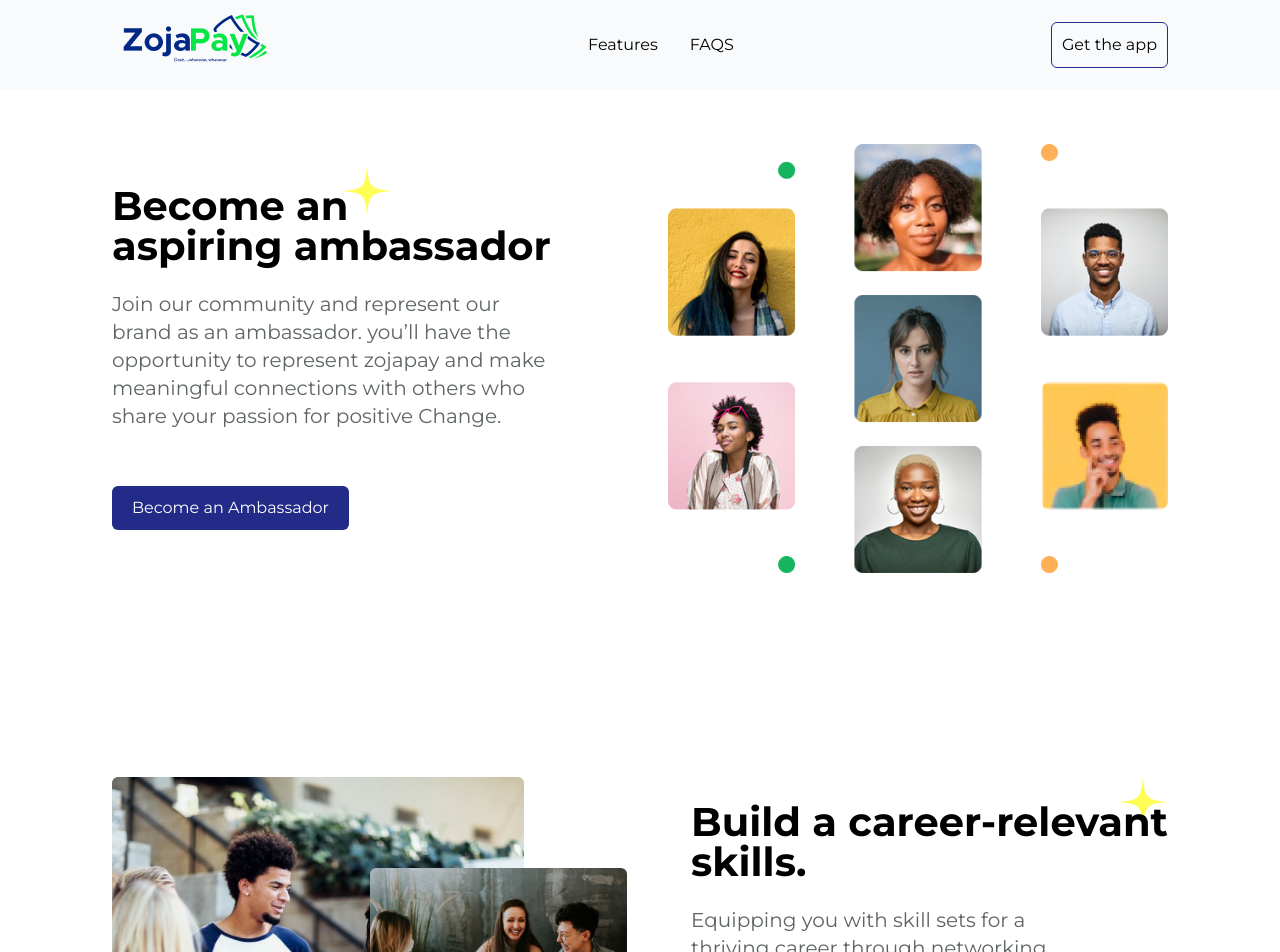
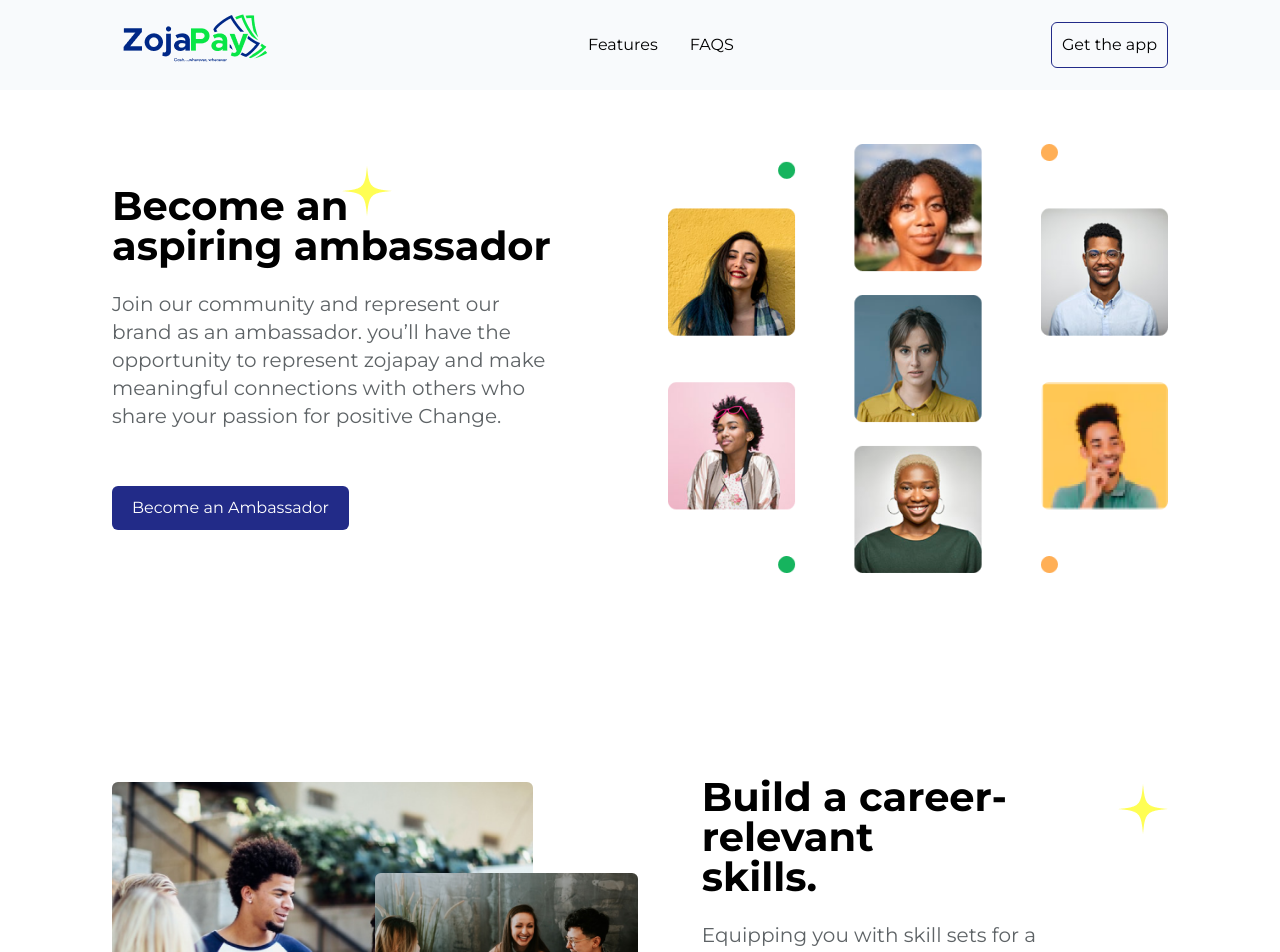
Before and after one commit to Zojatech/Ambassador, a React (Vite) app: page / in a window 1280 px wide. Shown: the top 952 px of the page. Built offline with nearby package versions, Linux system fonts and the light colour scheme.

Commit message:
resolve all vector bugs

```diff
--- a/package.json
+++ b/package.json
@@ -21,6 +21,7 @@
     "@vitejs/plugin-react": "^3.1.0",
     "autoprefixer": "^10.4.14",
     "postcss": "^8.4.21",
+    "prettier-plugin-tailwindcss": "^0.2.7",
     "tailwindcss": "^3.3.1",
     "vite": "^4.2.0"
   }
--- a/src/components/Develop/index.jsx
+++ b/src/components/Develop/index.jsx
@@ -2,6 +2,8 @@ import React from 'react';
 import People1 from '@/assets/friends-gisting.png';
 import People2 from '@/assets/study-group.png';
 import Button from '@/components/Button';
+import Star from '@/assets/images/star.png';
+
 
 const Develop = () => {
   return (
@@ -20,8 +22,8 @@ const Develop = () => {
 
         {/* Title and Description */}
         <div class='relative flex flex-col justify-center md:w-1/2 lg:w-[47%]'>
-        <div className='before:absolute before:content-star before:z-[-1] before:right-0 before:top-[-20%] lg:before:top-[0%]'></div>
-          <h2 className='text-2xl md:text-3xl lg:text-[2.5rem] lg:leading-10 font-bold mb-4 lg:mb-6 whitespace-nowrap'>
+        <div className='absolute content-star z-[-1] right-0 top-[-20%] lg:top-[-10%] xl:top-[2%]'><img src={Star} alt='star vector'/></div>
+          <h2 className='text-2xl md:text-3xl xl:text-[2.5rem] lg:leading-10 font-bold mb-4 lg:mb-6 '>
             Build a career-relevant <br />
             skills.
           </h2>
--- a/src/components/Hero/index.jsx
+++ b/src/components/Hero/index.jsx
@@ -1,5 +1,6 @@
 import React from 'react';
 import Ambassadors from '@/assets/people.png';
+import Star from '@/assets/images/star.png';
 
 const Hero = () => {
   return (
@@ -7,12 +8,12 @@ const Hero = () => {
       <div className='flex flex-col lg:flex-row lg:gap-4 justify-between items-center pt-24 px-6 pb-12 lg:pb-[92px] lg:px-28 sm:pt-36 '>
         {/* Title and Intro */}
         <div className='flex flex-col relative flex-1 mb-12 lg:mb-0'>
-          <div className='before:absolute before:content-star before:z-[-1] before:left-[130px] lg:before:left-[230px] md:before:left-[170px] before:top-[-6%]'>
+          <div className='absolute content-star z-[-1] left-[130px] lg:left-[230px] md:left-[170px] top-[-6%]'><img src={Star} alt='star vector'/>
+          </div>
             <h1 className='text-2xl md:text-3xl lg:text-[2.5rem] lg:leading-10 font-bold mb-4 lg:mb-6'>
               Become an <br />
               aspiring ambassador
             </h1>
-          </div>
           <p className=' lg:text-xl text-gray-text mb-5 lg:mb-14 lg:w-[90%] xl:w-5/6'>
             Join our community and represent our brand as an ambassador. you’ll
             have the opportunity to represent zojapay and make meaningful
--- a/src/components/Testimonial/index.jsx
+++ b/src/components/Testimonial/index.jsx
@@ -18,6 +18,7 @@ const Testimonial = () => {
               Don’t take our word <br />
               for it Trust our ambassadors
             </h2>
+
           </div>
           <article className='col-span-2 sm:col-span-1 md:col-span-1'>
             <TestimonialCard bgColor='bg-[#FFF6EE]' />
--- a/tailwind.config.js
+++ b/tailwind.config.js
@@ -10,9 +10,6 @@ export default {
         'gray-border': ' #E7E7E7',
         'blue-bg': 'rgba(34, 43, 136, 0.1)',
       },
-      content: {
-        star: "url('src/assets/images/star.png')",
-      },
     },
   },
   plugins: [],
```
Also changed, not shown: 1 other file (tests, documents, lock files or other folders).
